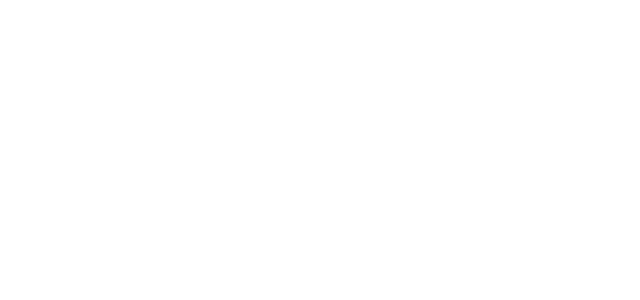
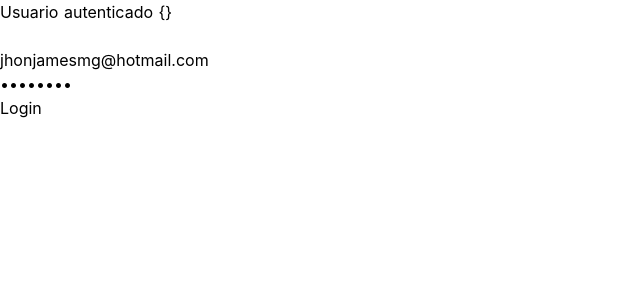
Before and after one commit to programando/ProjectTaskAdmin-Nuxt-V.2.15.Mar.2021, a Nuxt app: page /login in a window 1280 px wide. Before the commit this address had no page. Shown: the top 300 px of the page, without its empty margins (0-640 px from the left). Built offline with nearby package versions, Linux system fonts and the light colour scheme.

Commit message:
Login Config

```diff
--- a/components/Logo.vue
+++ /dev/null
@@ -1,29 +0,0 @@
-<template>
-  <svg class="NuxtLogo" width="245" height="180" viewBox="0 0 452 342" xmlns="http://www.w3.org/2000/svg">
-    <path
-      d="M139 330l-1-2c-2-4-2-8-1-13H29L189 31l67 121 22-16-67-121c-1-2-9-14-22-14-6 0-15 2-22 15L5 303c-1 3-8 16-2 27 4 6 10 12 24 12h136c-14 0-21-6-24-12z"
-      fill="#00C58E"
-    />
-    <path
-      d="M447 304L317 70c-2-2-9-15-22-15-6 0-15 3-22 15l-17 28v54l39-67 129 230h-49a23 23 0 0 1-2 14l-1 1c-6 11-21 12-23 12h76c3 0 17-1 24-12 3-5 5-14-2-26z"
-      fill="#108775"
-    />
-    <path
-      d="M376 330v-1l1-2c1-4 2-8 1-12l-4-12-102-178-15-27h-1l-15 27-102 178-4 12a24 24 0 0 0 2 15c4 6 10 12 24 12h190c3 0 18-1 25-12zM256 152l93 163H163l93-163z"
-      fill="#2F495E"
-    />
-  </svg>
-</template>
-
-<style>
-.NuxtLogo {
-  animation: 1s appear;
-  margin: auto;
-}
-
-@keyframes appear {
-  0% {
-    opacity: 0;
-  }
-}
-</style>
--- /dev/null
+++ b/config/Axios.js
@@ -0,0 +1,15 @@
+import { address } from '@/config/address';
+import axios from "axios";
+
+let Api = axios.create({
+  baseURL: address.apiUrl
+});
+
+
+Api.defaults.withCredentials = true;
+
+//Api.defaults.headers.post['Accept'] = 'application/json'; // for POST requests
+//Api.defaults.headers.post['Authorization'] = 'Bearer ' + token
+
+
+export default Api;
--- /dev/null
+++ b/config/Csrf.js
@@ -0,0 +1,9 @@
+import Api      from "@/config/Axios";
+
+
+
+export default {
+    getCookie () {
+       return  Api.get('sanctum/csrf-cookie')
+    }
+}
--- /dev/null
+++ b/config/address.js
@@ -0,0 +1,6 @@
+export const address = {
+   baseUrl      : process.env.URL_BASE,
+   apiUrl       : process.env.URL_API,
+   webUrl       : process.env.URL_WEB,
+   resetPassword: process.env.URL_RESET_PASS
+}
--- /dev/null
+++ b/config/index.js
@@ -0,0 +1,3 @@
+import { address }  from './address.js'
+
+export { address}
--- /dev/null
+++ b/models/User.js
@@ -0,0 +1,31 @@
+import Api  from "@/config/Axios";
+import Csrf from "@/config/Csrf";
+
+export default {
+    async getCokie() {
+      await Csrf.getCookie();
+    },
+
+    async register( formData ) {
+          return Api.post("register", formData ) ;
+      },
+
+    async login(formData) {
+          return Api.post('login', formData);
+      },
+
+      async logout() {
+        return Api.post('logout');
+      },
+
+      async auth(){
+         return Api.get('user');
+      },
+
+      async userResetPassword(formData) {
+        return Api.post('reset/password', formData);
+      },
+      async userUpdatePassword(formData) {
+        return Api.post('update/password', formData);
+      }
+}
--- a/nuxt.config.js
+++ b/nuxt.config.js
@@ -1,7 +1,10 @@
+//require('dotenv').config(); // process.env.variable-definida
+import dotenv from "dotenv"; dotenv.config();
+
 export default {
   // Global page headers: https://go.nuxtjs.dev/config-head
   head: {
-    title: 'ProjectTaskAdmin-Nuxt-V.2.15.Mar.2021',
+    title: 'Tasks-Admin',
     htmlAttrs: {
       lang: 'en'
     },
@@ -13,6 +16,12 @@ export default {
     link: [
       { rel: 'icon', type: 'image/x-icon', href: '/favicon.ico' }
     ]
+  },
+  env: {
+      URL_BASE: process.env.URL_BASE,
+      URL_API: process.env.URL_API,
+      URL_WEB: process.env.URL_WEB,
+      URL_RESET_PASS: process.env.URL_RESET_PASS,
   },
 
   // Global CSS: https://go.nuxtjs.dev/config-css
--- a/package.json
+++ b/package.json
@@ -10,6 +10,7 @@
   },
   "dependencies": {
     "@nuxtjs/axios": "^5.12.5",
+    "@nuxtjs/dotenv": "^1.4.1",
     "core-js": "^3.8.3",
     "nuxt": "^2.14.12",
     "swiper": "^6.5.0"
--- a/pages/index.vue
+++ b/pages/index.vue
@@ -49,6 +49,7 @@
           >
             Ingresar
           </nuxt-link>
+          <nuxt-link to="login"> Login</nuxt-link>
         </div>
       </div>
     </div>
@@ -56,7 +57,11 @@
 </template>
 
 <script>
-export default {};
+export default {
+  data: ()=> ( {
+
+  }),
+};
 </script>
 
 <style></style>
--- /dev/null
+++ b/pages/login.vue
@@ -0,0 +1,36 @@
+<template>
+  <div>
+      Usuario autenticado
+      {{ user }}
+      <form @submit.prevent="login"> <br>
+          <input  v-model="form.email" type="email" placeholder="email"> <br>
+          <input  v-model="form.password" type="password" placeholder="password"><br>
+          <button > Login</button>
+      </form>
+  </div>
+</template>
+
+<script>
+import Users from "@/models/User";
+export default {
+  data: () => ( {
+      user:{},
+      form: {
+          email : 'jhonjamesmg@hotmail.com',
+          password:'password',
+      }
+  }),
+
+  methods: {
+        login() {
+            Users.login ( this.form )
+            .then( response =>{
+                console.log(  response);
+            })
+
+        }
+  },
+
+
+}
+</script>
```
Also changed, not shown: components/README.md (deleted), 1 other file (tests, documents, lock files or other folders).
